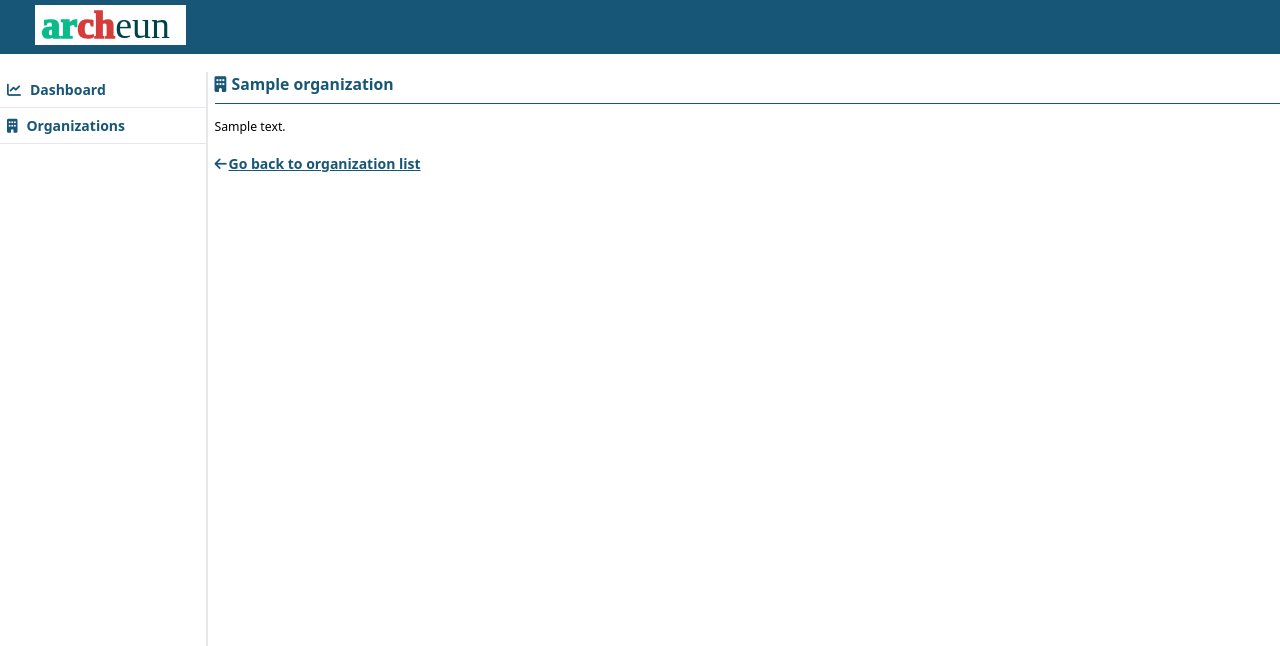
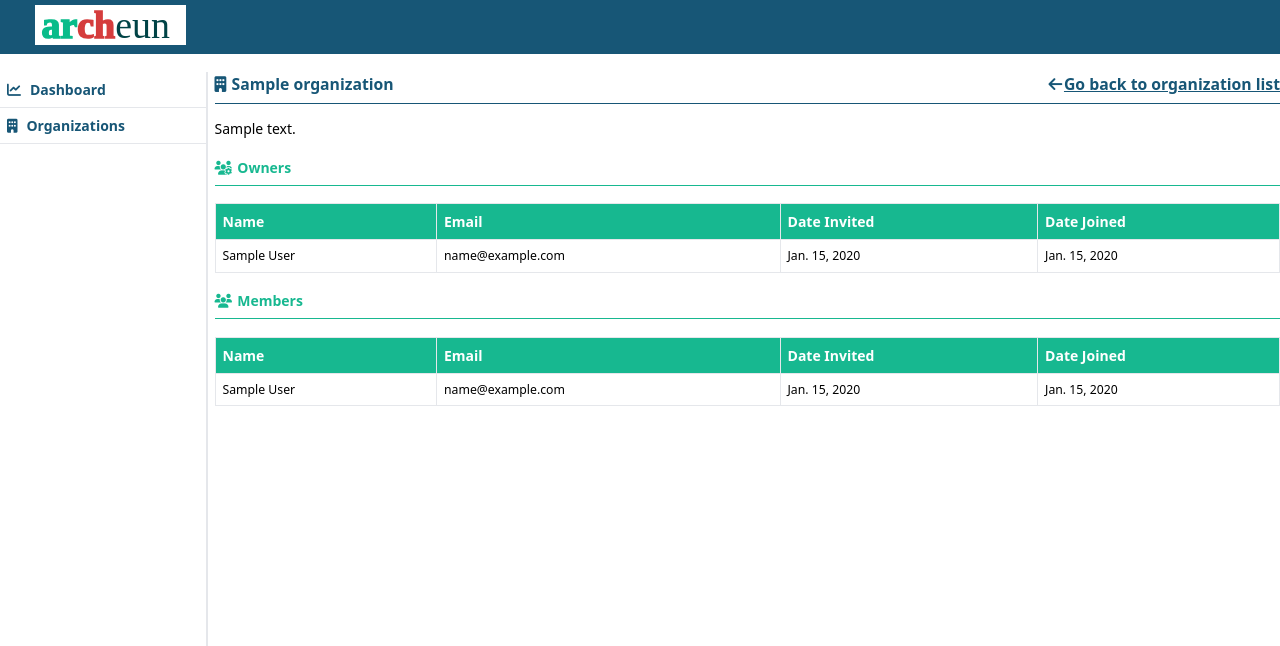
Before and after one commit to archeun/archeun, a Django app: page /c/o/detail/1/ in a window 1280 px wide. Shown: the top 646 px of the page. Run offline with Django 3.2, Linux system fonts and the light colour scheme; tables that the repository leaves empty hold one stand-in row (values such as "Sample post"); style sheets or scripts are compiled from the project's sources; some libraries are stand-ins or nearby versions.

Commit message:
Add owners and members lists to org>details page
- Show the list of owners in the details page of an organization
- Show the list of members in the details page of an organization
- Only read view is supported currently

```diff
--- a/archeun/client/css/console/main.css
+++ b/archeun/client/css/console/main.css
@@ -10,3 +10,11 @@
 .arch-console-left-menu-item > a {
     text-decoration: none;
 }
+
+.arch-console-section-heading {
+    @apply flex justify-between font-bold border-b pb-2 text-lg border-archTealDark text-archTealDark;
+}
+
+.arch-console-section-sub-heading {
+    @apply flex justify-between font-bold border-b pb-2 border-archTeal text-archTeal;
+}
--- a/console/templates/console/organization/base.html
+++ b/console/templates/console/organization/base.html
@@ -1,7 +1,7 @@
 {% extends 'console/base.html' %}
 
 {% block content %}
-    <div class="flex justify-between font-bold border-b pb-2 text-lg border-archTealDark text-archTealDark">
+    <div class="arch-console-section-heading">
         <div>
             {% block org-heading %}{% endblock org-heading %}
         </div>
--- a/console/templates/console/organization/detail.html
+++ b/console/templates/console/organization/detail.html
@@ -1,16 +1,41 @@
 {% extends 'console/organization/base.html' %}
+{% load item_list %}
 
 {% block org-heading %}
     <i class="fas fa-building mr-1.5"></i>{{ organization.name }}
 {% endblock org-heading %}
 
+{% block org-heading-actions %}
+    <a href="{% url 'arch-console-org-list' %}">
+        <i class="fas fa-arrow-left mr-0.5"></i><span class="hidden sm:inline">Go back to organization list</span>
+    </a>
+{% endblock org-heading-actions %}
+
 {% block org-content %}
-    <div class="text-sm">{{ organization.description }}</div>
+    <div class="mb-5">{{ organization.description }}</div>
 
-    <div class="mt-5">
-        <a href="{% url 'arch-console-org-list' %}">
-            <i class="fas fa-arrow-left mr-0.5"></i>Go back to organization list
-        </a>
+    <div class="mb-5">
+        <div class="arch-console-section-sub-heading">
+            <div>
+                <i class="fas fa-users-cog mr-1.5"></i>{{ 'Owners' }}
+            </div>
+        </div>
+
+        <div class="mt-5 mb-5">
+            {% item_list 'owners' %}
+        </div>
+    </div>
+
+    <div class="mb-5">
+        <div class="arch-console-section-sub-heading">
+            <div>
+                <i class="fas fa-users mr-1.5"></i>{{ 'Members' }}
+            </div>
+        </div>
+
+        <div class="mt-5 mb-5">
+            {% item_list 'members' %}
+        </div>
     </div>
 
 {% endblock org-content %}
--- a/console/views/organization.py
+++ b/console/views/organization.py
@@ -4,6 +4,7 @@ from django.views.generic import ListView, CreateView, DetailView, UpdateView, D
 
 from console.models import Organization
 from console.services.organization import get_user_organizations, add_organization_owner
+from core.mixins import ArchItemListViewMixin
 
 
 class OrganizationsView(ListView):
@@ -32,13 +33,67 @@ class OrganizationCreateView(CreateView):
         return response
 
 
-class OrganizationDetailView(DetailView):
+class OrganizationDetailView(ArchItemListViewMixin, DetailView):
     """
     Details of Organization view
     """
     model = Organization
     context_object_name = 'organization'
     template_name = 'console/organization/detail.html'
+    list_headers = {
+        'owners': [
+            'Name',
+            'Email',
+            'Date Invited',
+            'Date Joined',
+        ],
+        'members': [
+            'Name',
+            'Email',
+            'Date Invited',
+            'Date Joined',
+        ],
+    }
+
+    def get_context_data(self, **kwargs):
+        """
+        Returns the context data
+        @param kwargs:
+        @return:
+        """
+        context = super().get_context_data(**kwargs)
+        list_context_data = super().get_list_context_data()
+        context = {**context, **list_context_data}
+        return context
+
+    def get_list_items(self):
+        """
+        Returns the items for the list as an array
+        @return:
+        """
+        items = {'owners': [], 'members': []}
+        organization = self.get_object()
+        for owner in organization.organizationowner_set.all():
+            items['owners'].append({
+                'Name': '{first} {last}'.format(
+                    first=owner.employee.user.first_name,
+                    last=owner.employee.user.last_name
+                ),
+                'Email': owner.employee.user.email,
+                'Date Invited': owner.date_invited,
+                'Date Joined': owner.date_joined,
+            })
+        for member in organization.organizationmember_set.all():
+            items['members'].append({
+                'Name': '{first} {last}'.format(
+                    first=member.employee.user.first_name,
+                    last=member.employee.user.last_name
+                ),
+                'Email': member.employee.user.email,
+                'Date Invited': member.date_invited,
+                'Date Joined': member.date_joined,
+            })
+        return items
 
 
 class OrganizationUpdateView(UpdateView):
```
